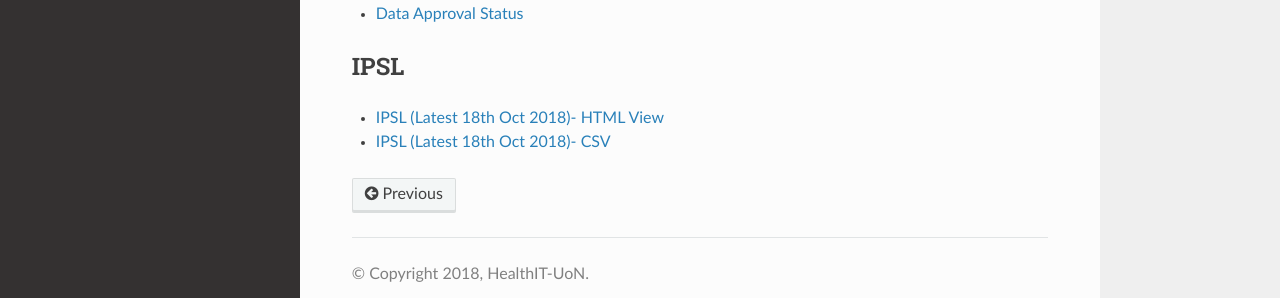
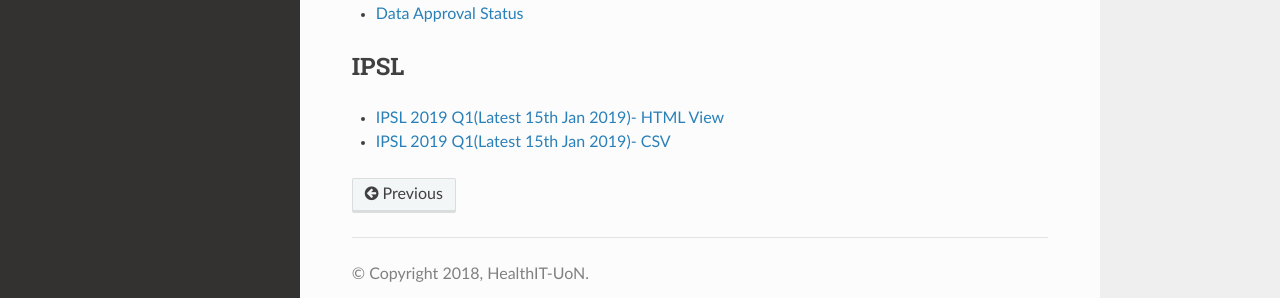
Before and after one commit to uonafya/jphes-docs, a Sphinx documentation site: the page built from source/appendix.rst, in a window 1280 px wide and 1333 px high. Shown: the part 990-1288 px from the top of the window. Built offline with Sphinx 7.4.7 and the Read the Docs theme 2.0.0, drawn with Linux system fonts in a browser that asks for light colours.

Commit message:
Update appendix.rst

```diff
--- a/source/appendix.rst
+++ b/source/appendix.rst
@@ -48,5 +48,5 @@
 IPSL
 -----------
 
-- `IPSL (Latest 18th Oct 2018)- HTML View <https://jphesportal.uonbi.ac.ke/api/sqlViews/OmFVlTZfHTm/data.html+css>`_
-- `IPSL (Latest 18th Oct 2018)- CSV <_static/resources/IPSL2018Q4.csv>`_
+- `IPSL 2019 Q1(Latest 15th Jan 2019)- HTML View <https://jphesportal.uonbi.ac.ke/api/sqlViews/OmFVlTZfHTm/data.html+css>`_
+- `IPSL 2019 Q1(Latest 15th Jan 2019)- CSV <_static/resources/IPSL_2019Q1.csv>`_
```
